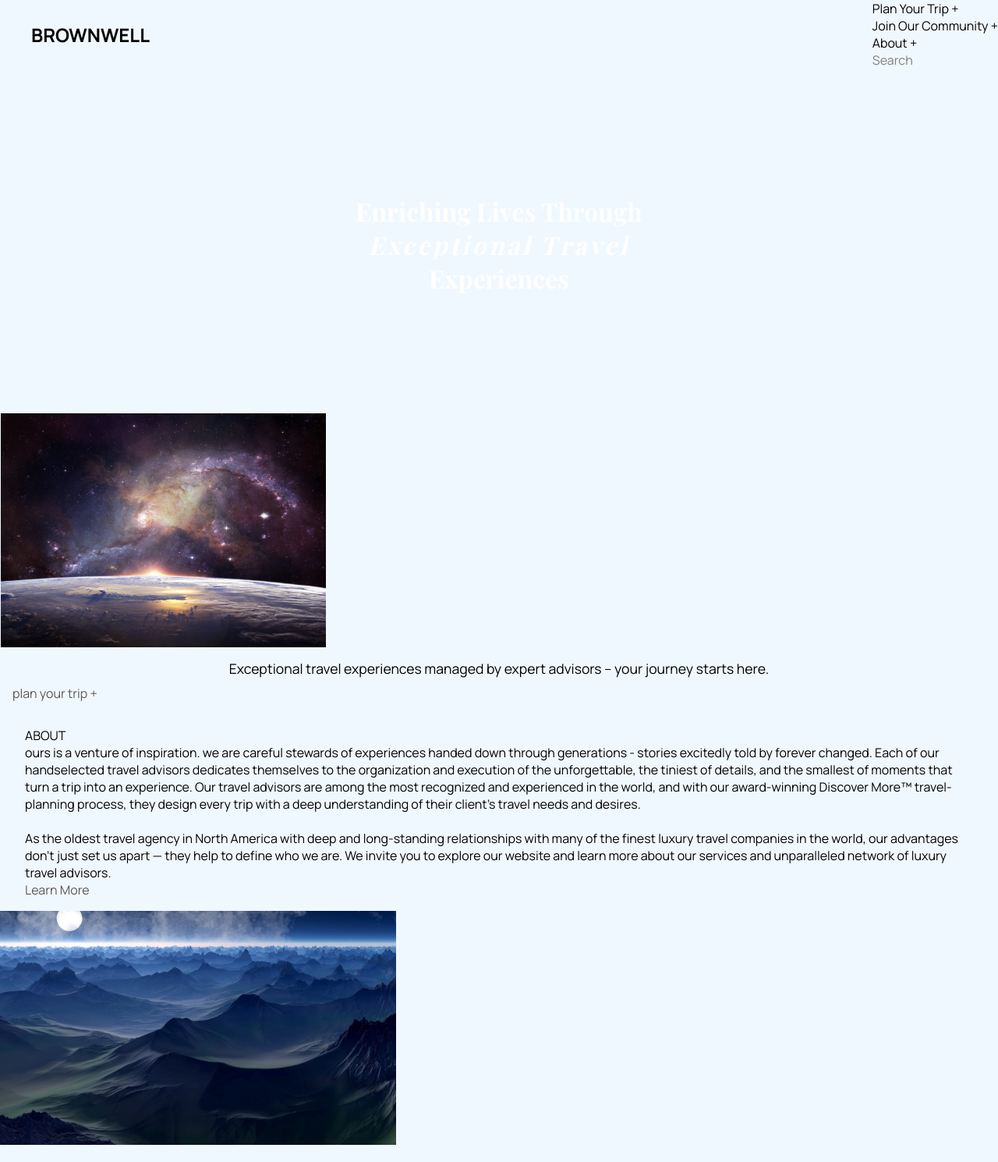
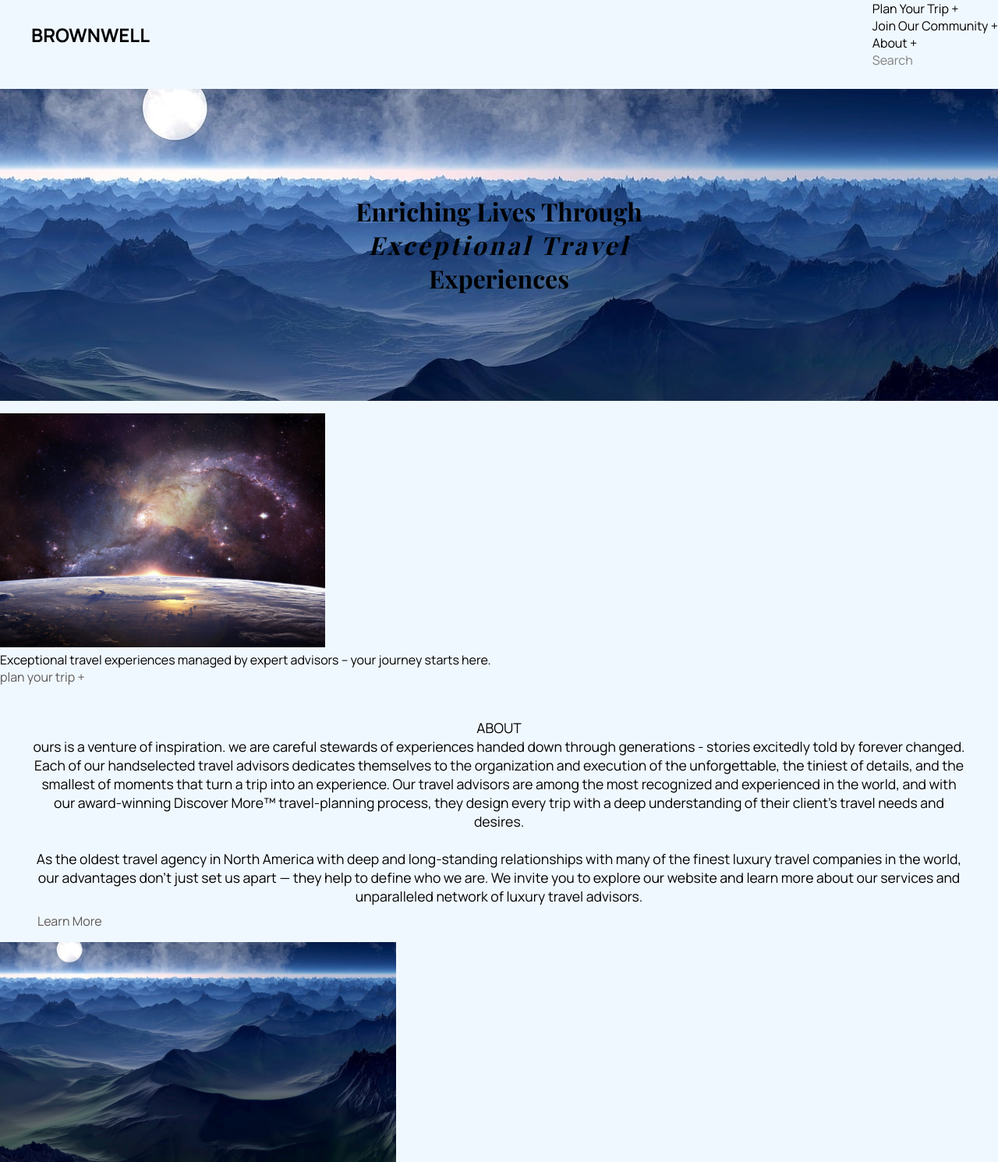
Before and after one commit to dioskit/final-WP-project, a plain HTML site: page index.html in a window 1280 px wide. Shown: the top 1490 px of the page at 78% size. Drawn offline with nearby package versions, Linux system fonts and the light colour scheme; a web font is replaced by a local one.

Commit message:
url in css fixed

```diff
--- a/index.html
+++ b/index.html
@@ -71,7 +71,7 @@
                         the crater of mars, the only place in mars where atmospheric pressure is dense enough to sustain water.<br><br>
                         some plus point saying about the place
                         <figcaption>
-                    <img src="/IMAGES/planet-1702788_1280.jpg" alt="" class="destination-image" id="destination" height="300px">
+                    <img src="/IMAGES/galaxy-1280x920.jpg" alt="" class="destination-image" id="destination" height="300px">
                     <p class="description-destination">
                         diamond rainfall on [some moon of jupiter<br><br>
                         some plus point saying about the place
--- a/styles.css
+++ b/styles.css
@@ -43,9 +43,9 @@ body{
     text-align: center;
     font-family:"Playfair Display",serif;
     font-weight:700;
-    background-image: url("planet-1702788_1280.jpg");
+    background-image: url("/IMAGES/planet-1702788_1280.jpg");
     height: 400px;
-    color:white;
+    color:black;
 }
 
 .lower-head p i{
@@ -112,16 +112,16 @@ address a:hover, address a:focus,
     margin:2rem 2rem 1rem;
 }
 
-.mini-ad img{
+.mini-head img{
     margin-right:50%;
     margin-left:1px;
 }
 
-.mini-ad a{
+.mini-head a{
     text-align: left;
     padding:1rem;
 }
-.mini-ad p{
+.mini-head p{
     text-align:center;
     font-size:1.1rem;
     padding:0.61rem;
```
